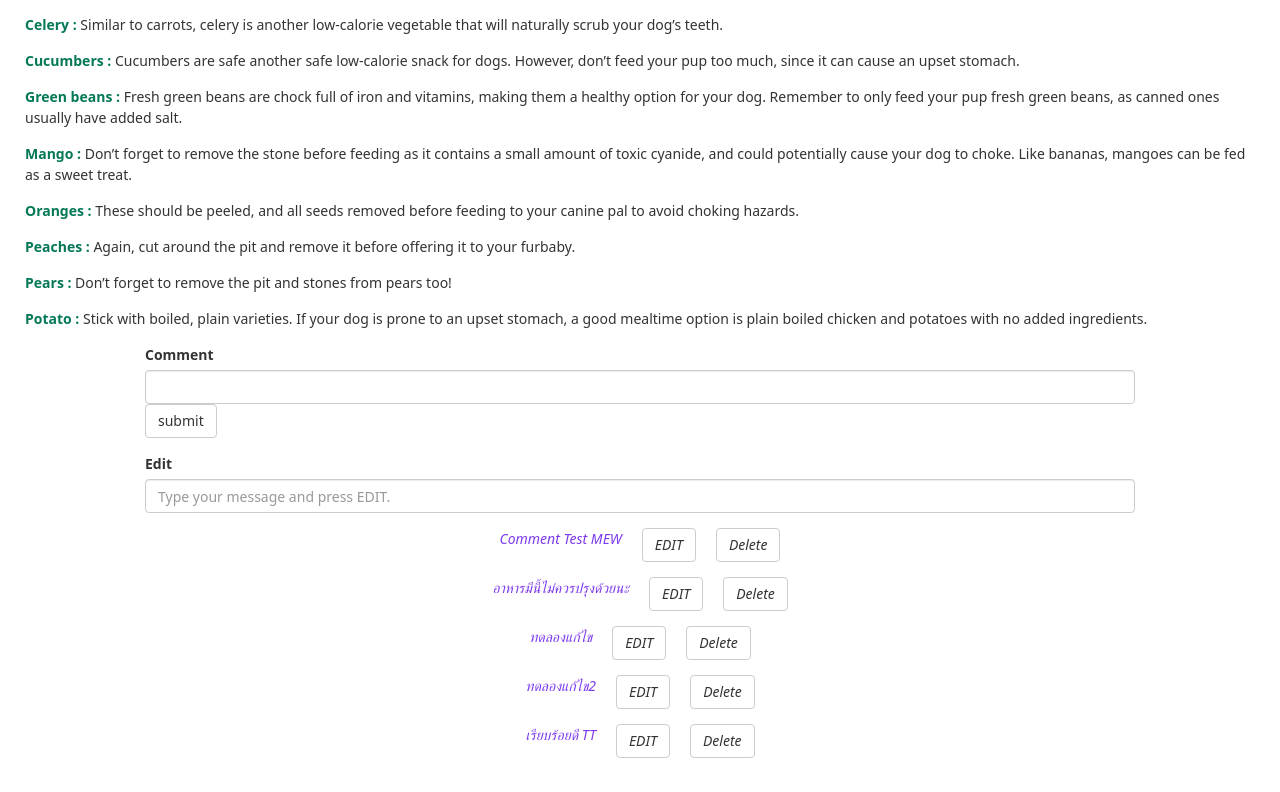
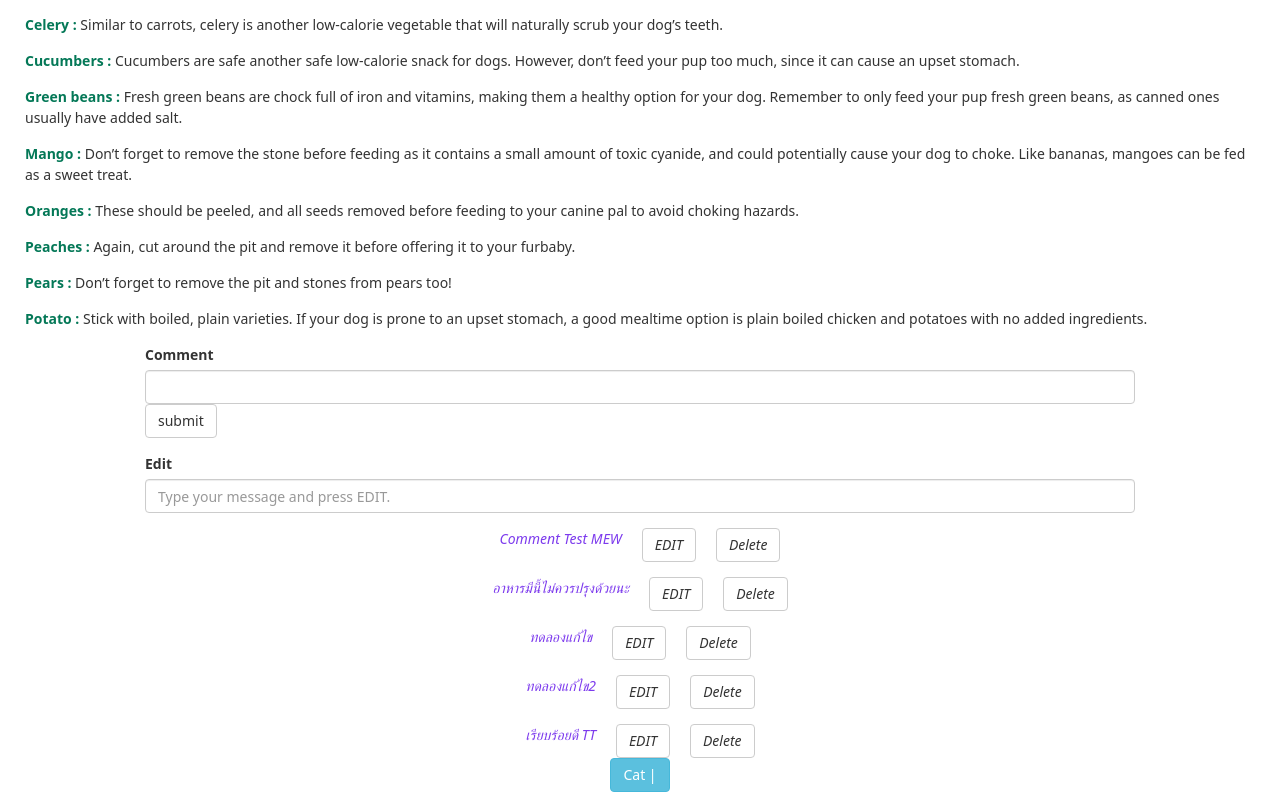
Before and after one commit to Skeletonbear/INT203_62130500056_Groupwork_SPA, a Vue app: page /dog in a window 1280 px wide. Shown: the part 480-1272 px from the top of the page. Before the commit the page ends 1238 px from the top, so only its background shows below. Built offline with nearby package versions, Linux system fonts and the light colour scheme; data requests are answered from the project's data file.

Commit message:
62130500056 completed

```diff
--- a/src/components/BaesComment.vue
+++ b/src/components/BaesComment.vue
@@ -22,16 +22,6 @@ export default {
     comment: {
       type: String,
       required: false,
-    },
-    oldId: {
-      type: Number,
-      required: false,
-      default: null
-    },
-    oldComment: {
-      type: String,
-      required: false,
-      default: ''
     }
   },
   emits: ["comment-submit"],
--- a/src/views/Dog.vue
+++ b/src/views/Dog.vue
@@ -1,8 +1,7 @@
 <template>
   <div class="mx-10">
     <div class="Dog">
-
-      <h1 class="topic"> Fruits and Vegetables that are Safe for Dogs </h1>
+      <h1 class="topic">Fruits and Vegetables that are Safe for Dogs</h1>
 
       <div class="space-y-6 text-left">
         <div>
@@ -16,18 +15,18 @@
           vegetables. Some of the healthiest fruits and veggies for dogs include
         </div>
         <div>
-          <span class="textgreen "> Apples : </span> These
-          are a great source of Vitamins A & C, and packed full of fiber to keep
-          your dog’s digestive system working effectively. Just be sure to
-          remove the core and seeds before feeding an apple to your pet.
+          <span class="textgreen"> Apples : </span> These are a great source of
+          Vitamins A & C, and packed full of fiber to keep your dog’s digestive
+          system working effectively. Just be sure to remove the core and seeds
+          before feeding an apple to your pet.
         </div>
 
         <div>
-          <span class="textgreen"> Bananas : </span> Rich in
-          potassium, vitamins, and copper, bananas are exceptionally sweet, and
-          they’re also safe for your furbaby to eat. Due to their high sugar
-          content, bananas should only be given occasionally and regarded firmly
-          as a treat.
+          <span class="textgreen"> Bananas : </span> Rich in potassium,
+          vitamins, and copper, bananas are exceptionally sweet, and they’re
+          also safe for your furbaby to eat. Due to their high sugar content,
+          bananas should only be given occasionally and regarded firmly as a
+          treat.
         </div>
 
         <div>
@@ -143,10 +142,12 @@
             </p>
           </div>
         </div>
-
       </div>
     </div>
   </div>
+  <button type="button" class="btn btn-info">
+    <a><router-link to="/cat">Cat </router-link> |</a>
+  </button>
 </template>
 
 <script>
```
